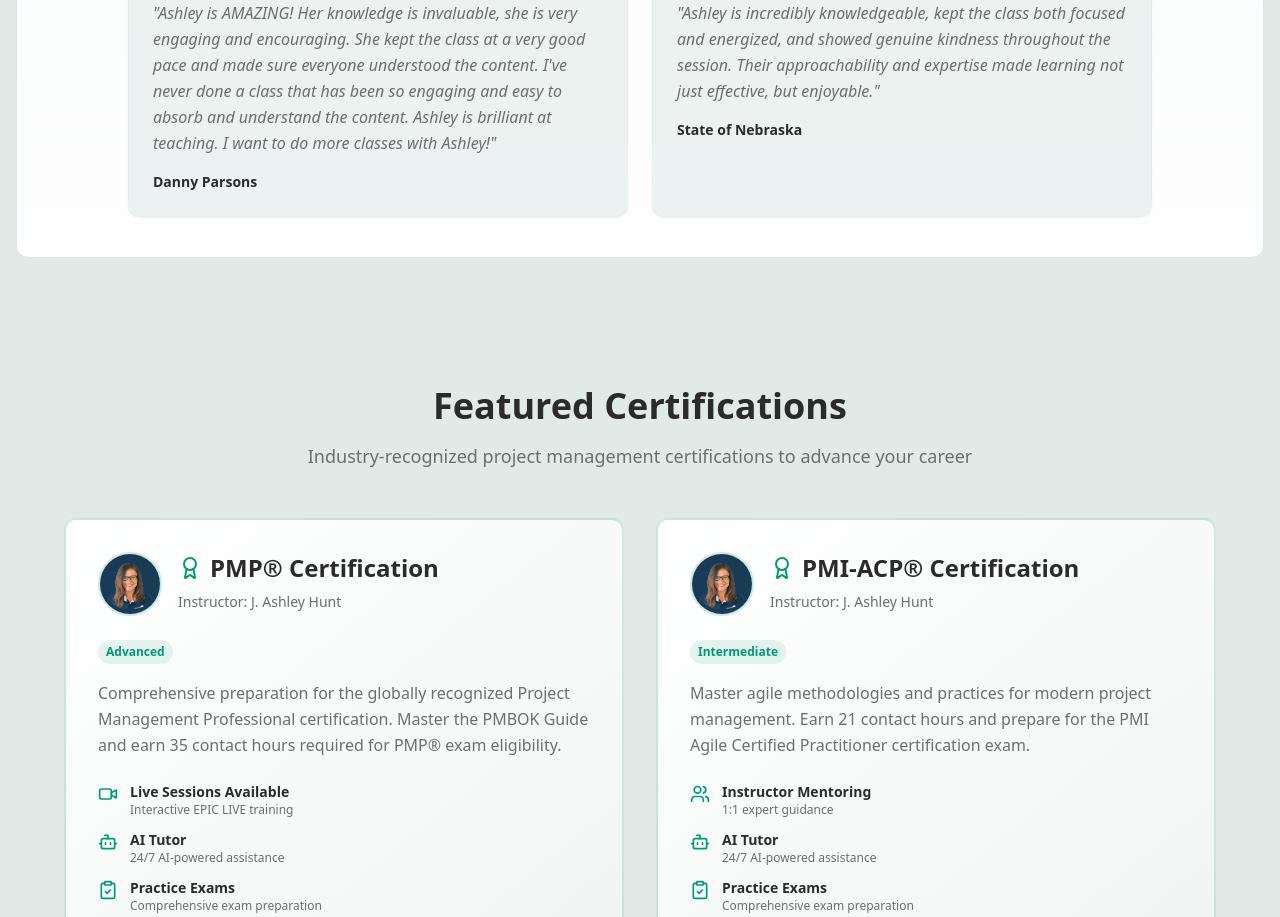
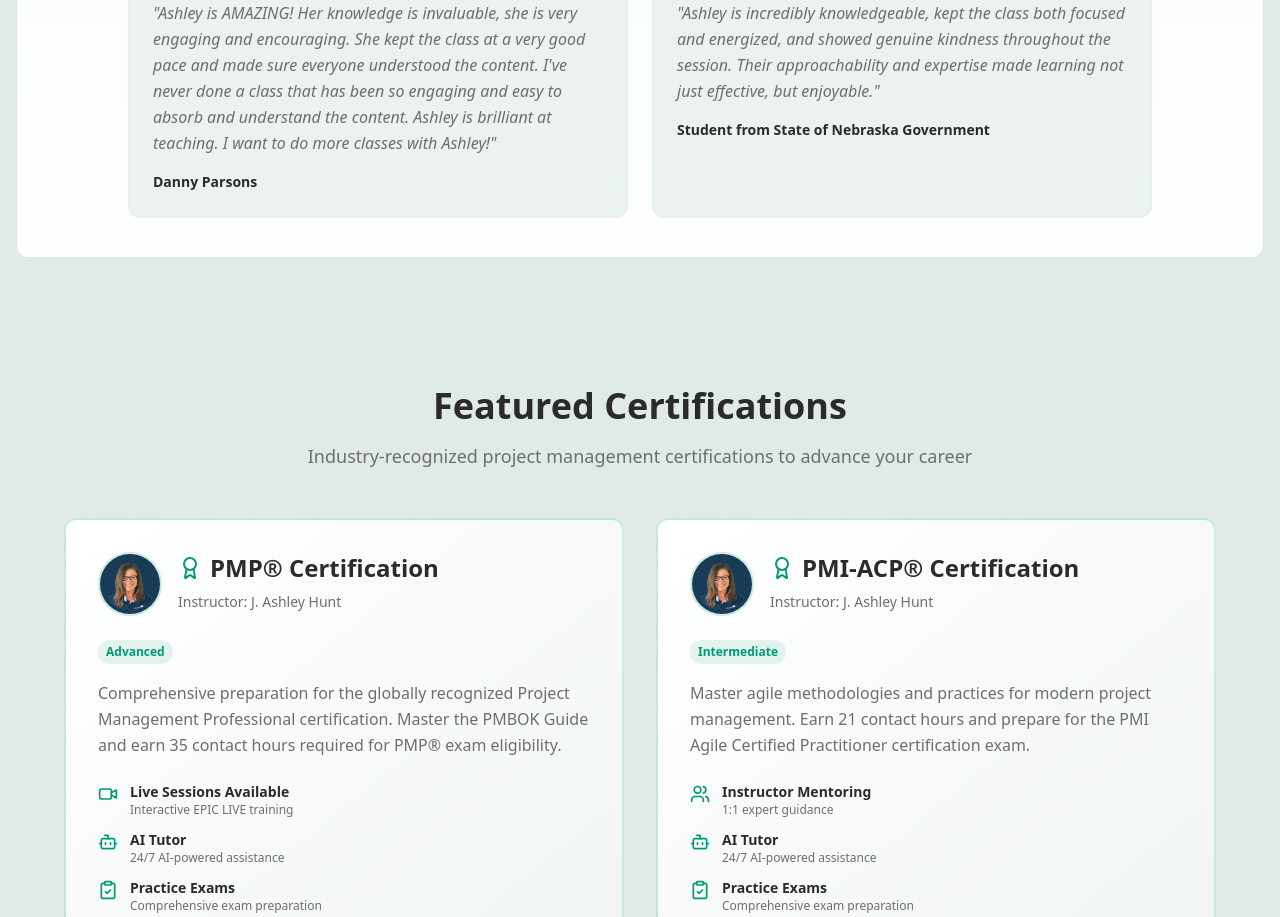
Before and after one commit to devonscofield-prog/stormwind-showcase-77887, a React (Vite) app: page /project-management in a window 1280 px wide. Shown: the part 1600-2517 px from the top of the page. Built offline with nearby package versions, Linux system fonts and the light colour scheme; the HTML template or start-up script is replaced by a standard one.

Commit message:
Visual edit in Lovable
Edited UI in Lovable

```diff
--- a/src/pages/ProjectManagement.tsx
+++ b/src/pages/ProjectManagement.tsx
@@ -111,7 +111,7 @@ const ProjectManagement = () => {
                   <p className="text-muted-foreground mb-4 italic leading-relaxed">
                     "Ashley is incredibly knowledgeable, kept the class both focused and energized, and showed genuine kindness throughout the session. Their approachability and expertise made learning not just effective, but enjoyable."
                   </p>
-                  <p className="font-semibold text-foreground text-sm">State of Nebraska</p>
+                  <p className="font-semibold text-foreground text-sm">Student from State of Nebraska Government</p>
                 </div>
               </div>
             </div>
```
